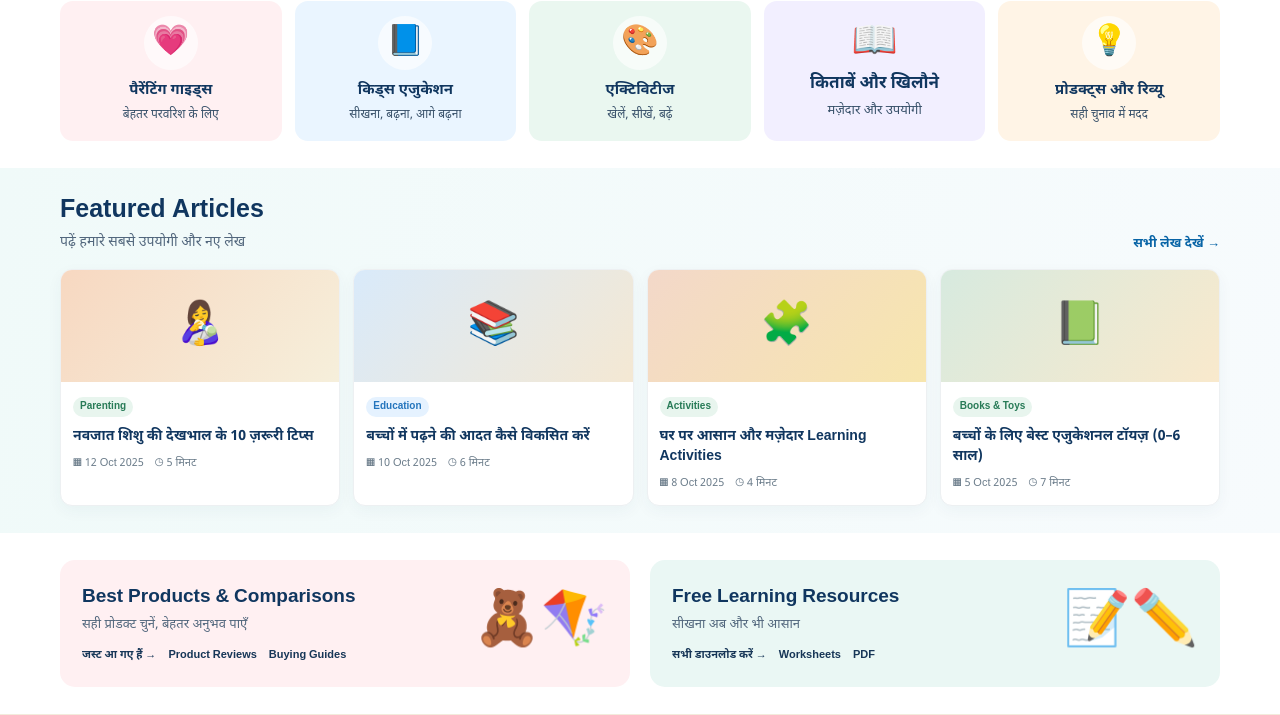
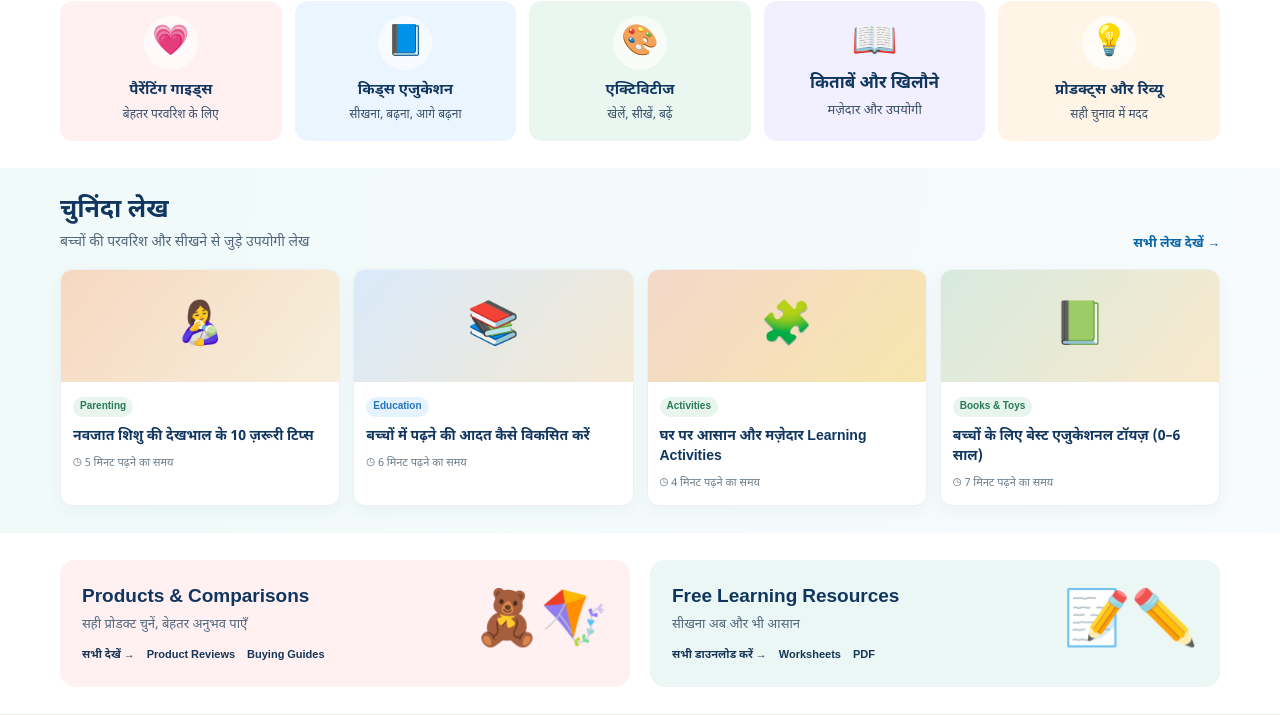
Before and after one commit to marjanlifeindia/marjan.in, an Eleventy site: page homepage-preview.html in a window 1280 px wide. Shown: the part 901-1616 px from the top of the page. Built offline with nearby package versions, Linux system fonts and the light colour scheme; Eleventy itself is replaced by a stand-in of ours; files that its build step writes are made by us from their sources.

Commit message:
Refine homepage preview content labels and remove stale article dates

```diff
--- a/homepage-preview.html
+++ b/homepage-preview.html
@@ -52,7 +52,7 @@ section{padding:22px 0}.section-head{align-items:flex-start;gap:8px}
 </style>
 </head>
 <body>
-<div class="preview-note">HOMEPAGE REDESIGN PREVIEW — अभी Live Website पर लागू नहीं है</div>
+<div class="preview-note">HOMEPAGE REDESIGN PREVIEW — यह डिज़ाइन अभी Live Website पर लागू नहीं है</div>
 <header><div class="wrap head">
 <a class="brand" href="/"><img src="/media/marjan.in%20logo%20png.png?v=1" alt="MARJAN.IN"></a>
 <nav aria-label="Preview navigation"><a href="/">होम</a><a href="/parenting">पैरेंटिंग</a><a href="/kids-education">किड्स एजुकेशन</a><a href="/activities">एक्टिविटीज</a><a href="/kids-corner">किड्स कॉर्नर</a><a href="/baby-names/">बेबी नेम्स</a><a href="/about">हमारे बारे में</a><span class="lang">हिंदी　EN</span></nav>
@@ -66,13 +66,13 @@ section{padding:22px 0}.section-head{align-items:flex-start;gap:8px}
 <div class="tiles ages"><a class="tile pink" href="/parenting"><span class="emoji">👶🏻</span><strong>बेबी</strong><small>(0–2 वर्ष)</small></a><a class="tile peach" href="/parenting"><span class="emoji">🧒🏻</span><strong>टॉडलर</strong><small>(2–4 वर्ष)</small></a><a class="tile mint" href="/kids-education"><span class="emoji">🧒🏽</span><strong>प्रीस्कूल</strong><small>(4–6 वर्ष)</small></a><a class="tile sky" href="/kids-education"><span class="emoji">👦🏻</span><strong>स्कूल-एज</strong><small>(6+ वर्ष)</small></a></div></section>
 <section class="wrap"><div class="section-head"><div><h2>हमारे मुख्य विषय</h2><p>पैरेंटिंग, शिक्षा, एक्टिविटीज और बहुत कुछ — सब एक ही जगह।</p></div><a class="more" href="/kids-corner">सभी देखें →</a></div>
 <div class="tiles topics"><a class="tile pink topic" href="/parenting"><span class="emoji">💗</span><strong>पैरेंटिंग गाइड्स</strong><small>बेहतर परवरिश के लिए</small></a><a class="tile sky topic" href="/kids-education"><span class="emoji">📘</span><strong>किड्स एजुकेशन</strong><small>सीखना, बढ़ना, आगे बढ़ना</small></a><a class="tile mint topic" href="/activities"><span class="emoji">🎨</span><strong>एक्टिविटीज</strong><small>खेलें, सीखें, बढ़ें</small></a><a class="tile" style="background:#f2efff" href="/kids-corner"><span class="emoji">📖</span><strong>किताबें और खिलौने</strong><small>मज़ेदार और उपयोगी</small></a><a class="tile peach topic" href="/kids-corner"><span class="emoji">💡</span><strong>प्रोडक्ट्स और रिव्यू</strong><small>सही चुनाव में मदद</small></a></div></section>
-<div class="featured"><section class="wrap"><div class="section-head"><div><h2>Featured Articles</h2><p>पढ़ें हमारे सबसे उपयोगी और नए लेख</p></div><a class="more" href="/articles">सभी लेख देखें →</a></div><div class="tiles articles">
-<a class="article" href="/parenting"><div class="photo">👩‍🍼</div><div class="article-body"><span class="tag">Parenting</span><h3>नवजात शिशु की देखभाल के 10 ज़रूरी टिप्स</h3><div class="meta">▦ 12 Oct 2025　◷ 5 मिनट</div></div></a>
-<a class="article" href="/article-reading-habit"><div class="photo">📚</div><div class="article-body"><span class="tag" style="background:#e5f2ff;color:#2475bd">Education</span><h3>बच्चों में पढ़ने की आदत कैसे विकसित करें</h3><div class="meta">▦ 10 Oct 2025　◷ 6 मिनट</div></div></a>
-<a class="article" href="/activities"><div class="photo">🧩</div><div class="article-body"><span class="tag">Activities</span><h3>घर पर आसान और मज़ेदार Learning Activities</h3><div class="meta">▦ 8 Oct 2025　◷ 4 मिनट</div></div></a>
-<a class="article" href="/kids-corner"><div class="photo">📗</div><div class="article-body"><span class="tag">Books & Toys</span><h3>बच्चों के लिए बेस्ट एजुकेशनल टॉयज़ (0–6 साल)</h3><div class="meta">▦ 5 Oct 2025　◷ 7 मिनट</div></div></a>
+<div class="featured"><section class="wrap"><div class="section-head"><div><h2>चुनिंदा लेख</h2><p>बच्चों की परवरिश और सीखने से जुड़े उपयोगी लेख</p></div><a class="more" href="/articles">सभी लेख देखें →</a></div><div class="tiles articles">
+<a class="article" href="/parenting"><div class="photo">👩‍🍼</div><div class="article-body"><span class="tag">Parenting</span><h3>नवजात शिशु की देखभाल के 10 ज़रूरी टिप्स</h3><div class="meta">◷ 5 मिनट पढ़ने का समय</div></div></a>
+<a class="article" href="/article-reading-habit"><div class="photo">📚</div><div class="article-body"><span class="tag" style="background:#e5f2ff;color:#2475bd">Education</span><h3>बच्चों में पढ़ने की आदत कैसे विकसित करें</h3><div class="meta">◷ 6 मिनट पढ़ने का समय</div></div></a>
+<a class="article" href="/activities"><div class="photo">🧩</div><div class="article-body"><span class="tag">Activities</span><h3>घर पर आसान और मज़ेदार Learning Activities</h3><div class="meta">◷ 4 मिनट पढ़ने का समय</div></div></a>
+<a class="article" href="/kids-corner"><div class="photo">📗</div><div class="article-body"><span class="tag">Books & Toys</span><h3>बच्चों के लिए बेस्ट एजुकेशनल टॉयज़ (0–6 साल)</h3><div class="meta">◷ 7 मिनट पढ़ने का समय</div></div></a>
 </div></section></div>
-<section class="wrap"><div class="promo-grid"><div class="promo"><div><h3>Best Products & Comparisons</h3><p>सही प्रोडक्ट चुनें, बेहतर अनुभव पाएँ</p><div class="mini-links"><a href="/kids-corner">जस्ट आ गए हैं →</a><a href="/kids-corner">Product Reviews</a><a href="/kids-corner">Buying Guides</a></div></div><div class="promo-art">🧸🪁</div></div><div class="promo"><div><h3>Free Learning Resources</h3><p>सीखना अब और भी आसान</p><div class="mini-links"><a href="/kids-education">सभी डाउनलोड करें →</a><a href="/kids-education">Worksheets</a><a href="/kids-education">PDF</a></div></div><div class="promo-art">📝✏️</div></div></div></section>
+<section class="wrap"><div class="promo-grid"><div class="promo"><div><h3>Products & Comparisons</h3><p>सही प्रोडक्ट चुनें, बेहतर अनुभव पाएँ</p><div class="mini-links"><a href="/kids-corner">सभी देखें →</a><a href="/kids-corner">Product Reviews</a><a href="/kids-corner">Buying Guides</a></div></div><div class="promo-art">🧸🪁</div></div><div class="promo"><div><h3>Free Learning Resources</h3><p>सीखना अब और भी आसान</p><div class="mini-links"><a href="/kids-education">सभी डाउनलोड करें →</a><a href="/kids-education">Worksheets</a><a href="/kids-education">PDF</a></div></div><div class="promo-art">📝✏️</div></div></div></section>
 </main>
 <div class="mission"><div class="wrap mission-inner"><div><h3>MARJAN.IN</h3><p>MARJAN.IN एक भरोसेमंद प्लेटफॉर्म है, जो भारतीय माता-पिता को बच्चों की परवरिश, शिक्षा और सीखने के लिए सही जानकारी और उपयोगी संसाधन प्रदान करता है।</p><small>— S Nafees (Founder)</small></div><div class="mission-point">💠<br>हमारा मिशन<br><small>हर बच्चे की क्षमता को पहचानना</small></div><div class="mission-point">🛡<br>हमारा विश्वास<br><small>सही जानकारी से बेहतर भविष्य</small></div><div class="mission-point">✦<br>हमारा लक्ष्य<br><small>हर परिवार तक उपयोगी मार्गदर्शन</small></div></div></div>
 <footer><div class="wrap"><div class="foot"><a href="/"><img src="/media/marjan.in%20logo%20png.png?v=1" alt="MARJAN.IN"></a><nav><a href="/">होम</a><a href="/parenting">पैरेंटिंग</a><a href="/kids-education">किड्स एजुकेशन</a><a href="/activities">एक्टिविटीज</a><a href="/baby-names/">बेबी नेम्स</a><a href="/about">हमारे बारे में</a><a href="/contact">संपर्क करें</a></nav><span>▶　f　◎　℗</span></div><div class="copyright"><span>© 2026 MARJAN.IN. All Rights Reserved.</span><span>Privacy Policy　|　Terms & Conditions</span></div></div></footer>
```
